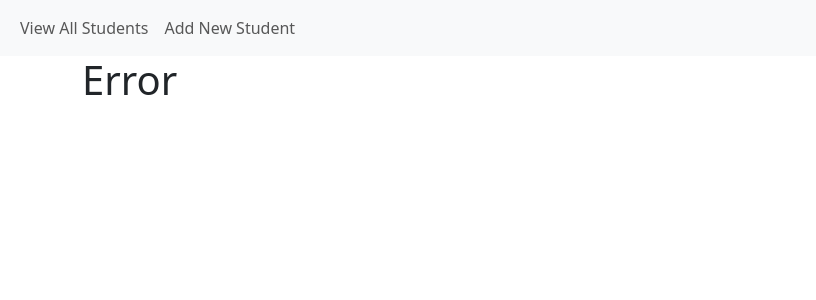
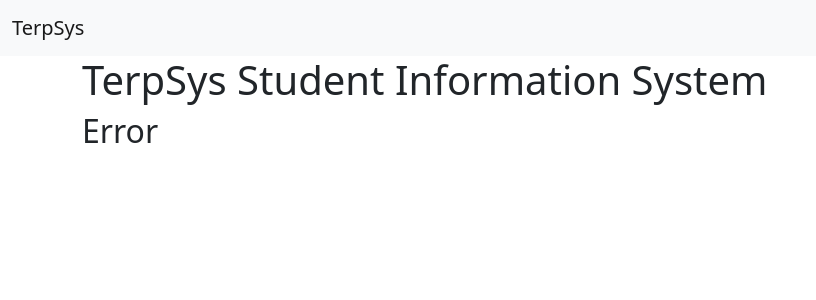
Before and after one commit to elianachoiumd/helloWorld, a Flask app: page /error in a window 1280 px wide. Shown: the top 300 px of the page, without its empty margins (0-816 px from the left). Run offline with Flask 3, Linux system fonts and the light colour scheme.

Commit message:
Copying content from student information system and adding code comments

```diff
--- a/templates/base.html
+++ b/templates/base.html
@@ -3,30 +3,83 @@
   <head>
     <meta charset="utf-8">
     <meta name="viewport" content="width=device-width, initial-scale=1">
-    <title>{% block page_title %}{% endblock %}</title>
-    <link href="https://cdn.jsdelivr.net/npm/bootstrap@5.3.3/dist/css/bootstrap.min.css" rel="stylesheet" integrity="sha384-QWTKZyjpPEjISv5WaRU9OFeRpok6YctnYmDr5pNlyT2bRjXh0JMhjY6hW+ALEwIH" crossorigin="anonymous">
+    <title>TerpSys Student Information System - {% block page_title %}{% endblock %}</title>
+{#    Linking Bootstraps#}
+    <link href="https://cdn.jsdelivr.net/npm/bootstrap@5.2.3/dist/css/bootstrap.min.css" rel="stylesheet" integrity="sha384-rbsA2VBKQhggwzxH7pPCaAqO46MgnOM80zW1RWuH61DGLwZJEdK2Kadq2F9CUG65" crossorigin="anonymous">
   </head>
   <body>
+{#        Navigation Bar Component#}
         <nav class="navbar navbar-expand-lg navbar-light bg-light">
             <div class="container-fluid">
-    <div class="collapse navbar-collapse" id="navbarSupportedContent">
-      <ul class="navbar-nav me-auto mb-2 mb-lg-0">
+                <button class="navbar-toggler" type="button" data-bs-toggle="collapse" data-bs-target=".dual-collapse2">
+                    <span class="navbar-toggler-icon"></span>
+                </button>
+                <div class="navbar-collapse collapse w-100 order-1 order-md-0 dual-collapse2">
+                    <a class="navbar-brand" href="#">TerpSys</a>
+{#                    Navbar links from admin/manager view#}
+                    <ul class="navbar-nav me-auto">
+                        {% if current_user.role in ['ADMIN', 'MANAGER'] %}
                         <li class="nav-item">
-          <a class="nav-link" href="{{ url_for('student_view_all') }}">View All Students</a>
+                          <a id="student_view_all" class="nav-link {% if request.endpoint=='student_view_all' %}active{%endif %}" href="{{ url_for('student_view_all') }}">View All Students</a>
                         </li>
                         <li class="nav-item">
-          <a class="nav-link" href="{{ url_for('student_create') }}">Add New Student</a>
+                            <a class="nav-link" href="/training">Training</a>
+                        </li>
+{#                            Navbar links from other roles#}
+                        {% elif current_user.is_authenticated %}
+                        <li class="nav-item">
+                          <a id="student_id" class="nav-link {% if request.endpoint=='student_view' %}active{%endif %}" href="{{ url_for('student_view', student_id=0) }}">View My Record</a>
+                        </li>
+                        {% endif %}
+{#                        Navbar student creation link for admin and manager roles#}
+                        {% if current_user.role in ['ADMIN', 'MANAGER'] %}
+                        <li class="nav-item">
+                          <a id="student_create" class="nav-link {% if request.endpoint=='student_create' %}active{%endif %}" href="{{ url_for('student_create') }}">Add New Student</a>
+                        </li>
+                        {% endif %}
+                    </ul>
+                </div>
+                <div class="mx-auto order-0">
+
+{#                    Welcome message#}
+                </div>
+                {% if current_user.is_authenticated %}
+                <div class="navbar-collapse collapse w-100 order-3 dual-collapse2">
+                    <ul class="navbar-nav ms-auto">
+                        <li class="nav-item navbar-text">
+                            Welcome, {{ current_user.first_name }} {{ current_user.last_name }}!
+                        </li>
+                        <li class="nav-item">
+                            <a class="nav-link" href="{{ url_for('logout') }}">Logout</a>
                         </li>
                     </ul>
                 </div>
+                {% endif %}
             </div>
         </nav>
 
+
     <div class="container">
-        <h1>{% block page_head %}{% endblock %}</h1>
+        <h1>TerpSys Student Information System</h1>
+        <h2>{% block page_head %}{% endblock %}</h2>
+
+        <div class="row">
+            <div class="col">
+                {% with messages = get_flashed_messages(with_categories=true) %}
+                    {% if messages %}
+                        {% for category, message in messages %}
+                            <div class="alert {{ 'alert-success' if category == 'success' else 'alert-danger' }}" role="alert">
+                                {{ message }}
+                            </div>
+                        {% endfor %}
+                    {% endif %}
+                {% endwith %}
+            </div>
+        </div>
 
         {% block page_content %}{% endblock %}
     </div>
-    <script src="https://cdn.jsdelivr.net/npm/bootstrap@5.3.3/dist/js/bootstrap.bundle.min.js" integrity="sha384-YvpcrYf0tY3lHB60NNkmXc5s9fDVZLESaAA55NDzOxhy9GkcIdslK1eN7N6jIeHz" crossorigin="anonymous"></script>
+{#    linking script to bootstraps#}
+    <script src="https://cdn.jsdelivr.net/npm/bootstrap@5.2.3/dist/js/bootstrap.bundle.min.js" integrity="sha384-kenU1KFdBIe4zVF0s0G1M5b4hcpxyD9F7jL+jjXkk+Q2h455rYXK/7HAuoJl+0I4" crossorigin="anonymous"></script>
   </body>
 </html>
```
Lines whose indentation alone changed are shown as unchanged.
